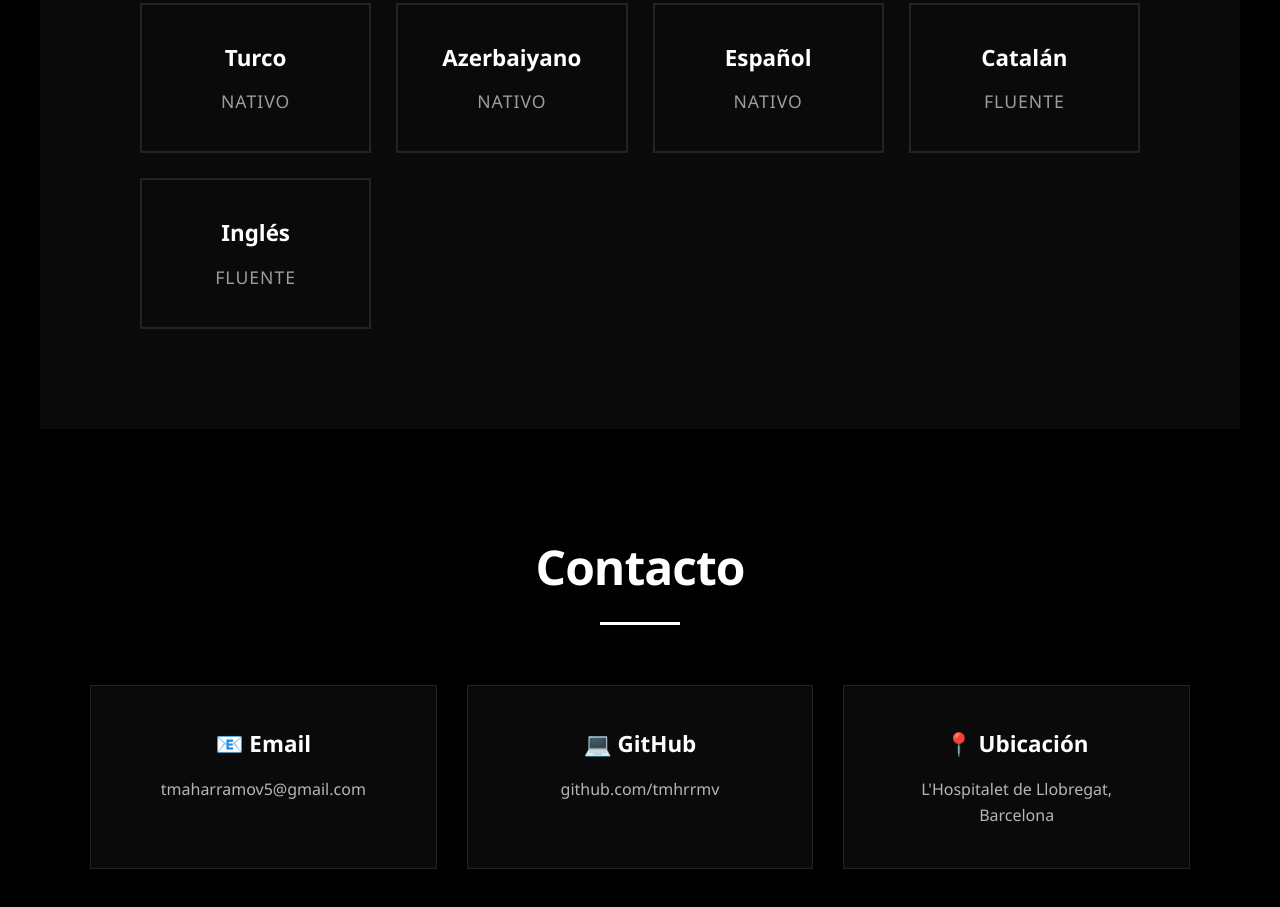
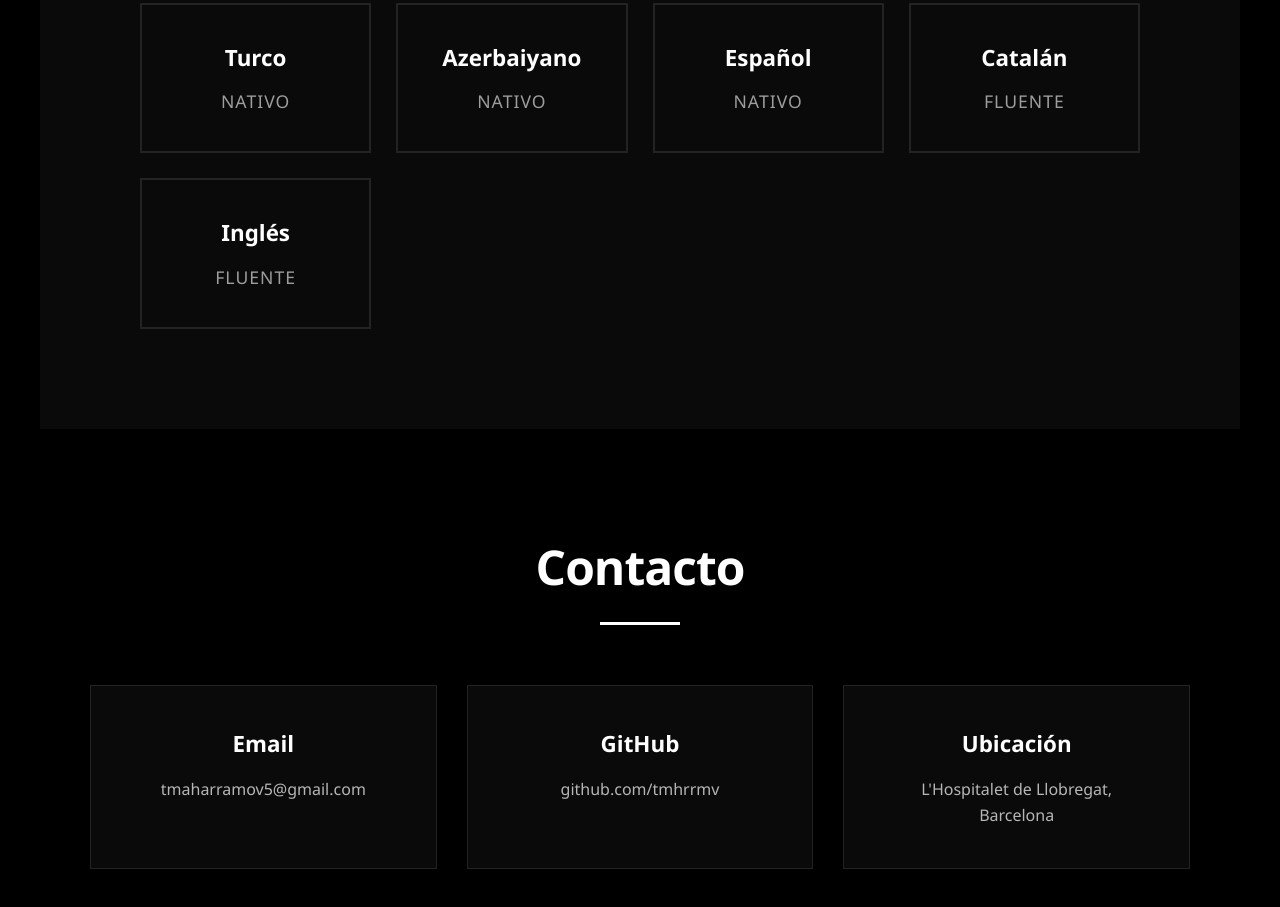
Before and after one commit to tmhrrmv/Portafolio_cv, a plain HTML site: page index.html in a window 1280 px wide. Shown: the part 4765-5672 px from the top of the page. Drawn offline with Linux system fonts and the light colour scheme.

Commit message:
Fix HTML encoding issues in index.html

```diff
--- a/index.html
+++ b/index.html
@@ -127,15 +127,15 @@
         <h2>Contacto</h2>
         <div class="contact-grid">
             <div class="contact-item">
-                <h3>📧 Email</h3>
+                <h3>Email</h3>
                 <a href="mailto:tmaharramov5@gmail.com">tmaharramov5@gmail.com</a>
             </div>
             <div class="contact-item">
-                <h3>💻 GitHub</h3>
+                <h3>GitHub</h3>
                 <a href="https://github.com/tmhrrmv" target="_blank">github.com/tmhrrmv</a>
             </div>
             <div class="contact-item">
-                <h3>📍 Ubicación</h3>
+                <h3>Ubicación</h3>
                 <p>L'Hospitalet de Llobregat, Barcelona</p>
             </div>
         </div>
```
